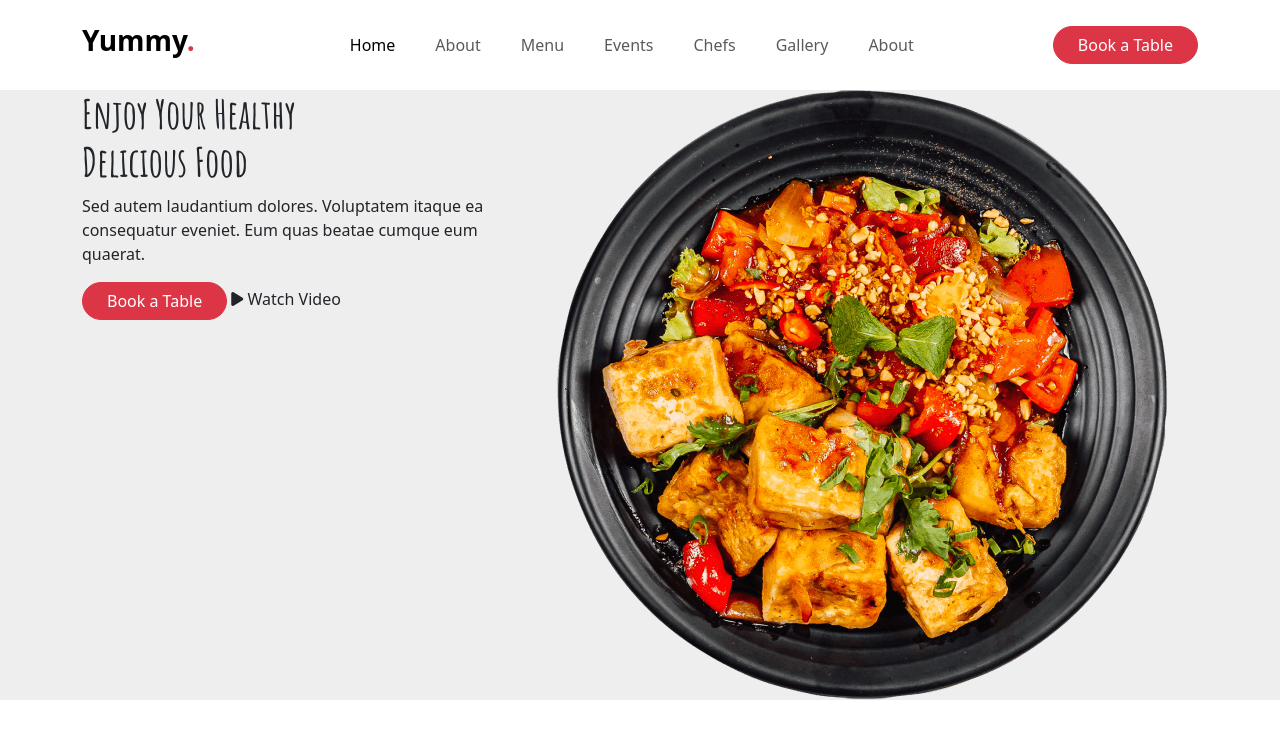
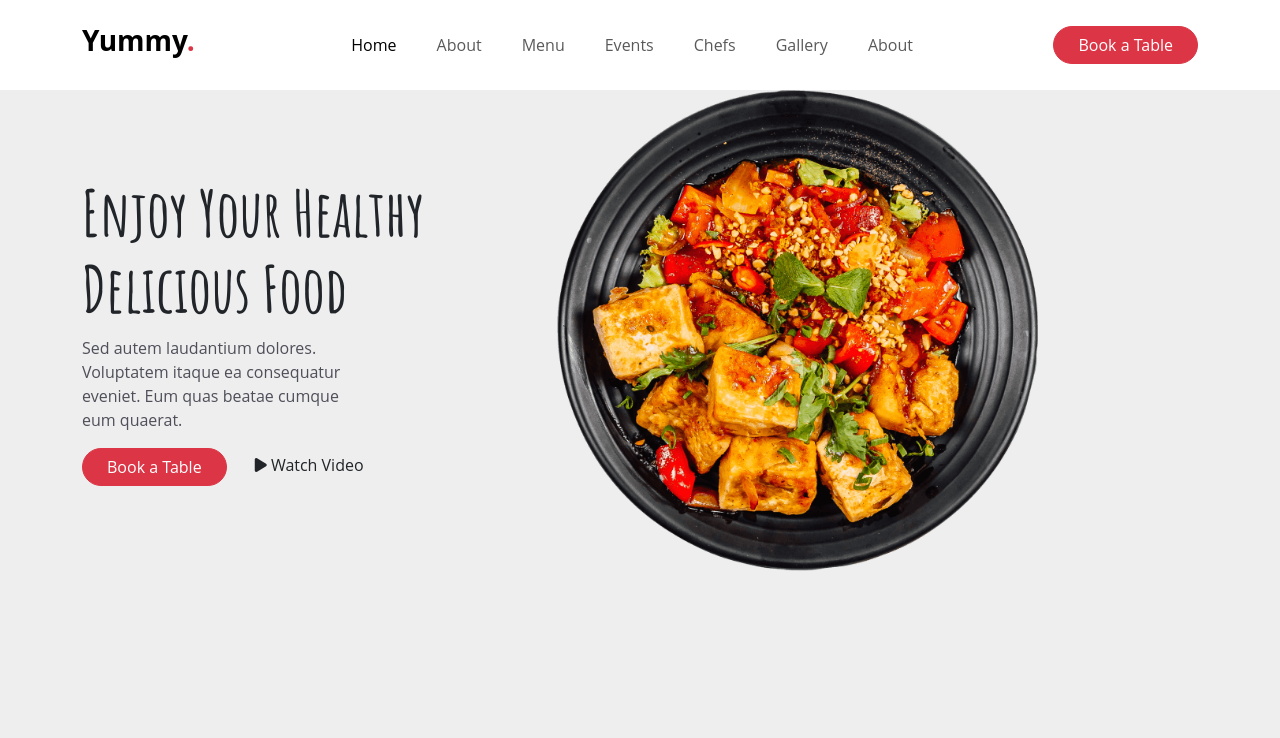
Before and after one commit to elanurbulbul/YummyWebSite, a website: page index.html in a window 1280 px wide. Drawn offline with nearby package versions, Linux system fonts and the light colour scheme.

Commit message:
row-img-edit

```diff
--- a/css/style.css
+++ b/css/style.css
@@ -1,15 +1,17 @@
-
+body > *{
+    font-family: "Open Sans", serif;
+}
+p{
+    color: #4f4f5a;
+}
 .fw-700{
     font-weight: 700 !important;
 }
 .font-s28px{
     font-size: 28px;
 }
-.h-90px{
-    height: 90px;
-}
-.bg-section{
- background-color: #eee;
+.font-s64px{
+    font-size: 64px;
 }
 .font-amatic {
     font-family: "Amatic SC", cursive;
@@ -19,3 +21,15 @@
 .font-open-sans{
     font-family: "Open Sans", sans-serif;
 }
+.w-60{
+   width: 60%;
+}
+.h-90px{
+    height: 90px;
+}
+.bg-section{
+    background-color: #eee;
+}
+main section:nth-child(1){
+    height: calc(100vh - 90px);
+}
--- a/index.html
+++ b/index.html
@@ -52,16 +52,16 @@
     <main>
       <section class="bg-section">
         <div class="container">
-          <div class="row">
+          <div class="row align-items-center">
             <div class="col-lg-5 ">
-              <h1 class="font-amatic">Enjoy Your Healthy <br>Delicious Food</h1>
-              <p>Sed autem laudantium dolores. Voluptatem itaque ea consequatur eveniet. Eum quas beatae cumque eum quaerat.</p>
-              <a href="#" class="btn btn-danger rounded-5 px-4">Book a Table</a>
+              <h1 class="font-amatic fw-bold font-s64px">Enjoy Your Healthy <br>Delicious Food</h1>
+              <p class="w-60 text-p-default">Sed autem laudantium dolores. Voluptatem itaque ea consequatur eveniet. Eum quas beatae cumque eum quaerat.</p>
+              <a href="#" class="btn btn-danger rounded-5 px-4 me-4">Book a Table</a>
               <i class="fa-solid fa-play"></i>
               <span>Watch Video</span>
             </div>
             <div class="col">
-              <img src="img/section1-img.png" alt="">
+              <img class="w-75" src="img/section1-img.png" alt="">
             </div>
           </div>
           </div>
```
